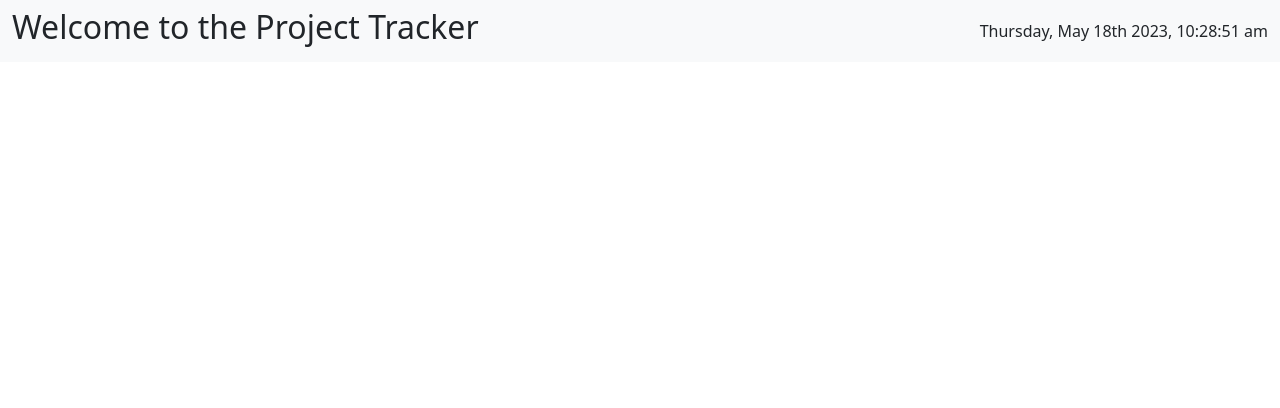
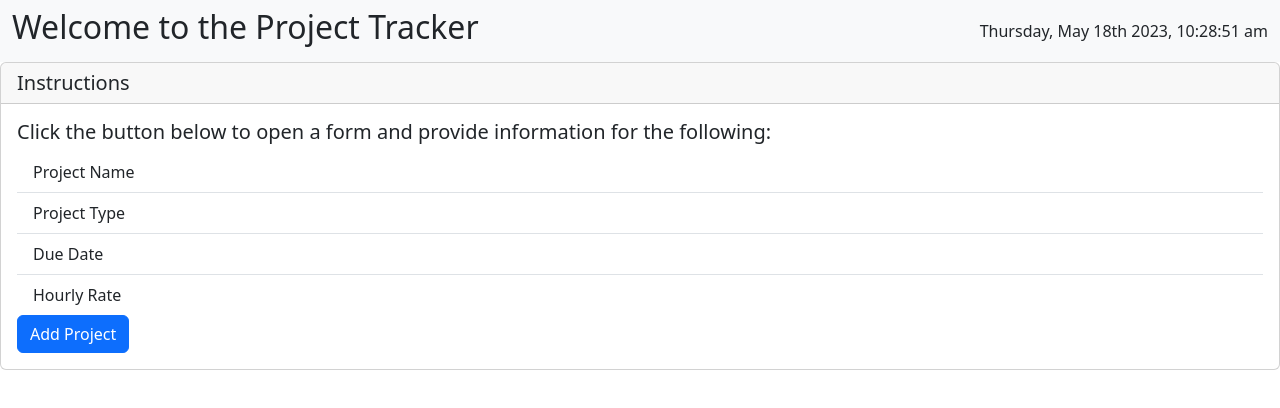
Before and after one commit to mmyleung/M7-Project-Tracker, a plain HTML site: page index.html in a window 1280 px wide. Drawn offline with nearby package versions, Linux system fonts and the light colour scheme.

Commit message:
add card with instructions

```diff
--- a/index.html
+++ b/index.html
@@ -20,6 +20,19 @@
             <span id="timeDisplay"></span>
         </div>
       </nav>
+      <div class="card">
+        <h5 class="card-header">Instructions</h5>
+        <div class="card-body">
+          <h5 class="card-text">Click the button below to open a form and provide information for the following:</h5>
+          <ul class="list-group list-group-flush">
+            <li class="list-group-item">Project Name</li>
+            <li class="list-group-item">Project Type</li>
+            <li class="list-group-item">Due Date</li>
+            <li class="list-group-item">Hourly Rate</li>
+          </ul>
+          <a href="#" class="btn btn-primary">Add Project</a>
+        </div>
+      </div>
     <script src="https://cdn.jsdelivr.net/npm/bootstrap@5.3.0-alpha3/dist/js/bootstrap.bundle.min.js" integrity="sha384-ENjdO4Dr2bkBIFxQpeoTz1HIcje39Wm4jDKdf19U8gI4ddQ3GYNS7NTKfAdVQSZe" crossorigin="anonymous"></script>
     <script src="https://code.jquery.com/jquery-1.12.4.js"></script>
     <script src="script.js"></script>
```
